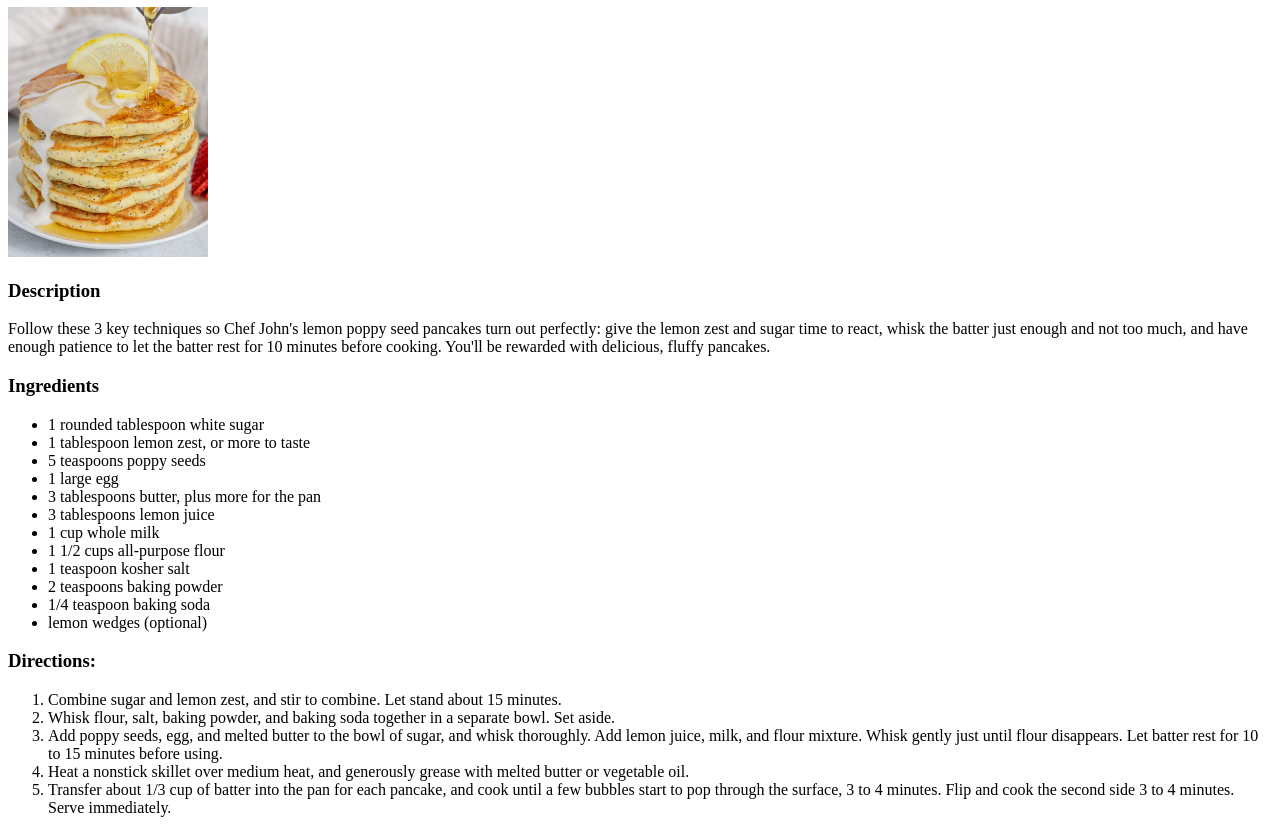
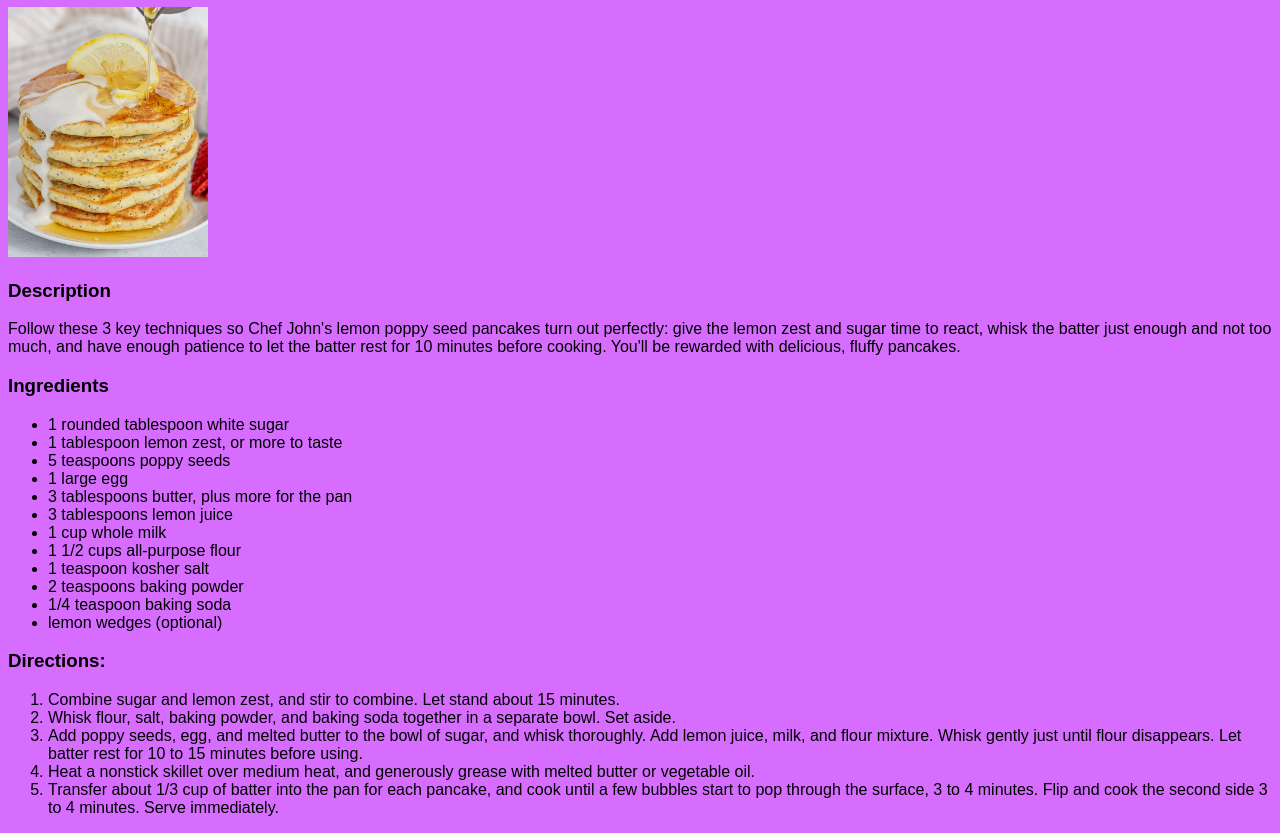
Before and after one commit to Vansvones/odin-recipes, a plain HTML site: page recipes/pancakes.html in a window 1280 px wide. Shown: the part 73-906 px from the top of the page. Drawn offline with Linux system fonts and the light colour scheme.

Commit message:
Add general css to the website
Created style.css is the home directory of the website and linked it
to all of the pages. Changed general stuff like the background color
and font.

```diff
--- a/recipes/pancakes.html
+++ b/recipes/pancakes.html
@@ -3,6 +3,7 @@
     <head>
         <meta charset="utf-8">
         <title>Lemon Poppy Seed Pancakes</title>
+        <link rel="stylesheet" href="../style.css">
     </head>
     <body>
         <h1>Lemon Poppy Seed Pancakes</h1>
--- /dev/null
+++ b/style.css
@@ -0,0 +1,7 @@
+* {
+    font-family: sans-serif;
+}
+
+html {
+    background-color: rgb(214, 109, 255);
+}
```
Also changed, not shown: index.html (+1 -0 lines), recipes/blackberry-cheesecake-brownies.html (+1 -0 lines), recipes/pico_de_gallo.html (+1 -0 lines).
